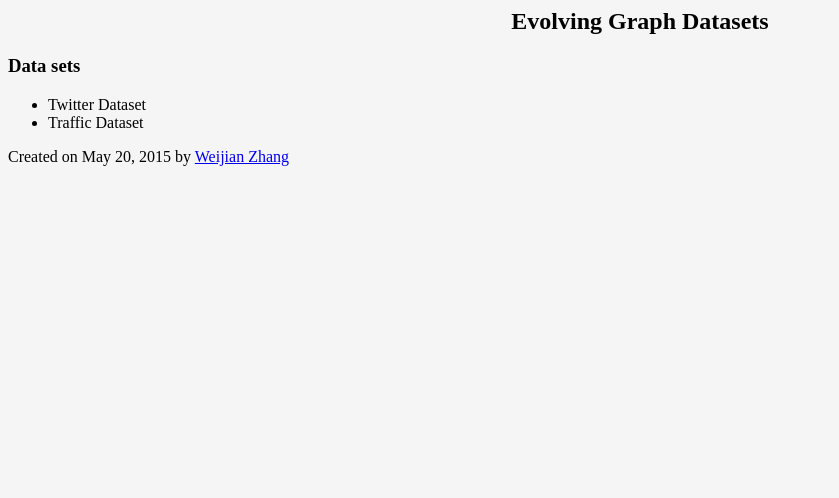
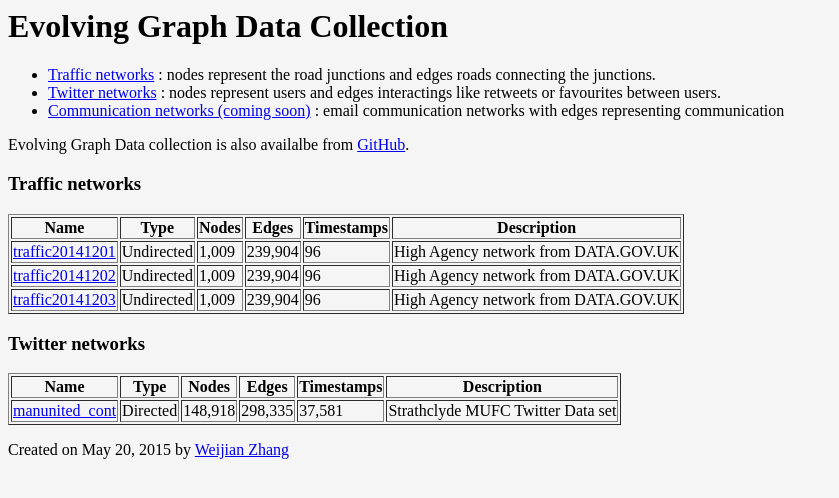
Before and after one commit to weijianzhg/EvolvingGraphDatasets, a plain HTML site: page index.html in a window 1280 px wide. Shown: the whole page, without its empty margins (0-839 px from the left). Drawn offline with Linux system fonts and the light colour scheme.

Commit message:
update webpage and twitter data

```diff
--- a/index.html
+++ b/index.html
@@ -9,13 +9,75 @@
 <META NAME="abstract" CONTENT="Evolving Graph Datasets">
 <TITLE>Evolving Graph Datasets</TITLE>
 <BODY bgcolor="#f5f5f5">
-  <H2><center> Evolving Graph Datasets </center></H2>
-  <A NAME="datasets"></A>
-  <h3>Data sets</h3>
-  <ul>
-    <li>Twitter Dataset</li>
-    <li>Traffic Dataset</li>
-  </ul>
+
+<h1>Evolving Graph Data Collection</h1>
+
+<ul>
+  <li><a href="#traffic">Traffic networks</a> : nodes represent the road junctions and edges roads connecting the junctions. </li>
+  <li><a href="#twitter">Twitter networks</a> : nodes represent users and edges interactings like retweets or favourites between users. </li>
+  <li><a href="#email">Communication networks (coming soon)</a> : email communication networks with edges representing communication</li>
+</ul>
+Evolving Graph Data collection is also availalbe from <a href="https://github.com/weijianzhang/EvolvingGraphDatasets">GitHub</a>.
+
+<a name="traffic"></a><h3>Traffic networks</h3>
+<table id="datatab2" summary="Table of datasets" border=1>
+<tr>
+  <th>Name</th>
+  <th>Type</a></th>
+  <th>Nodes</th>
+  <th>Edges</th>
+  <th>Timestamps</th>
+  <th>Description</th>
+</tr>
+<tr>
+  <td><a href="traffic/traffic20141201.csv">traffic20141201</a></td>
+  <td>Undirected</td>
+  <td>1,009</td>
+  <td>239,904</td>
+  <td>96</td>
+  <td>High Agency network from DATA.GOV.UK</td>
+</tr>
+<tr>
+  <td><a href="traffic/traffic20141202.csv">traffic20141202</a></td>
+  <td>Undirected</td>
+  <td>1,009</td>
+  <td>239,904</td>
+  <td>96</td>
+  <td>High Agency network from DATA.GOV.UK</td>
+</tr>
+<tr>
+  <td><a href="traffic/traffic20141203.csv">traffic20141203</a></td>
+  <td>Undirected</td>
+  <td>1,009</td>
+  <td>239,904</td>
+  <td>96</td>
+  <td>High Agency network from DATA.GOV.UK</td>
+</tr>
+</table>
+
+
+<a name="twitter"></a><h3>Twitter networks</h3>
+<table id="datatab2" summary="Table of datasets" border=1>
+<tr>
+  <th>Name</th>
+  <th>Type</a></th>
+  <th>Nodes</th>
+  <th>Edges</th>
+  <th>Timestamps</th>
+  <th>Description</th>
+</tr>
+<tr>
+  <td><a href="twitter/manunited_cont.csv">manunited_cont</a></td>
+  <td>Directed</td>
+  <td>148,918</td>
+  <td>298,335</td>
+  <td>37,581</td>
+  <td>Strathclyde MUFC Twitter Data set</td>
+</tr>
+</table>
+
+
+
 
   <p>Created on May 20, 2015 by <a href="http://www.maths.manchester.ac.uk/~weijian/"> Weijian Zhang</a>
 </BODY>
```
